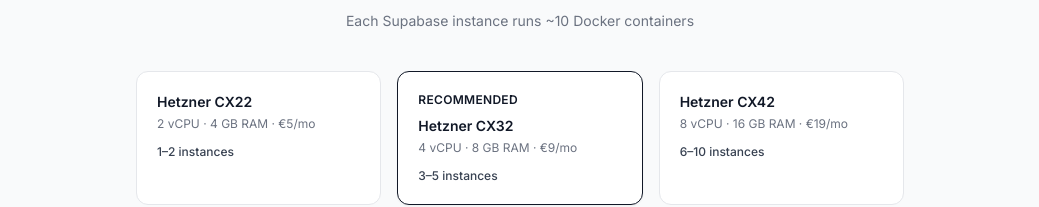
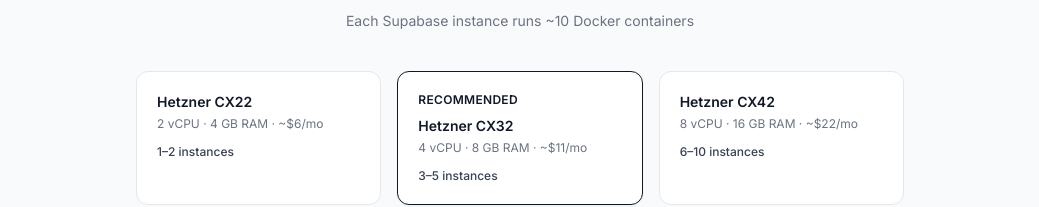
Before and after one commit to camc8/supafleet-demo, a React (Vite) app: page / in a window 1280 px wide. Shown: the part 1730-1937 px from the top of the page, without its empty margins (120-1159 px from the left). Built offline with nearby package versions, Linux system fonts and the light colour scheme.

Commit message:
docs: USD pricing in server recommendations

```diff
--- a/src/Landing.tsx
+++ b/src/Landing.tsx
@@ -144,9 +144,9 @@
           </div>
           <div className="grid sm:grid-cols-3 gap-4 max-w-3xl mx-auto">
             {[
-              { label: 'Hetzner CX22', specs: '2 vCPU · 4 GB RAM · €5/mo', instances: '1–2 instances' },
-              { label: 'Hetzner CX32', specs: '4 vCPU · 8 GB RAM · €9/mo', instances: '3–5 instances', highlighted: true },
-              { label: 'Hetzner CX42', specs: '8 vCPU · 16 GB RAM · €19/mo', instances: '6–10 instances' },
+              { label: 'Hetzner CX22', specs: '2 vCPU · 4 GB RAM · ~$6/mo', instances: '1–2 instances' },
+              { label: 'Hetzner CX32', specs: '4 vCPU · 8 GB RAM · ~$11/mo', instances: '3–5 instances', highlighted: true },
+              { label: 'Hetzner CX42', specs: '8 vCPU · 16 GB RAM · ~$22/mo', instances: '6–10 instances' },
             ].map((s) => (
               <div
                 key={s.label}
```
